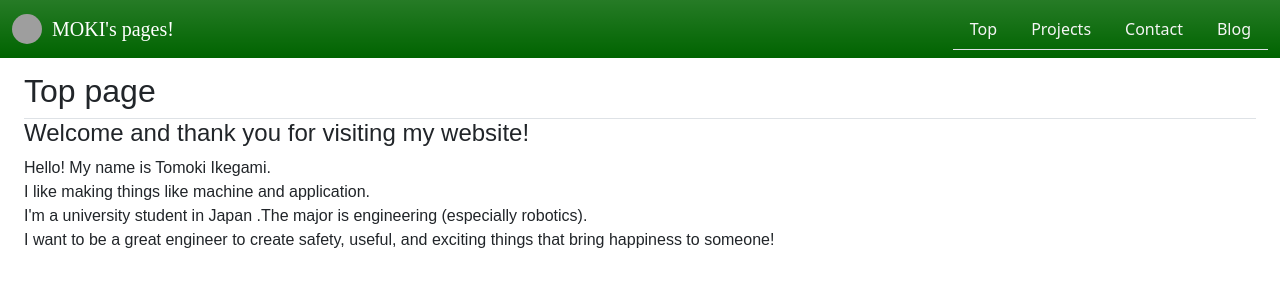
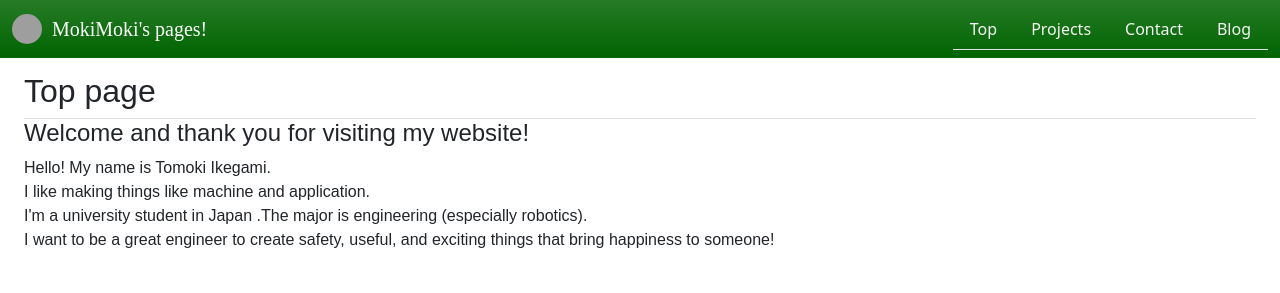
Before and after one commit to TomokiIkegami/my_project_site, a Django app: page /proj_overview/ in a window 1280 px wide. Shown: the top 293 px of the page. Run offline with Django 5.2, Linux system fonts and the light colour scheme; some libraries are stand-ins or nearby versions; grey boxes are pictures that could not be loaded.

Commit message:
ページ上部のタイトルを修正しました

```diff
--- a/templates/base.html
+++ b/templates/base.html
@@ -22,7 +22,7 @@
     <nav class="fixed-top navbar navbar-expand-lg navbar-dark bg-gradient bs-navbars" style='background-color:darkgreen;' id="bs-navbar">
         <div class="container-fluid">
           <a href="https://tomokiikegami.github.io/Happy_RC.github.io/"><img src="https://tomokiikegami.github.io/Happy_RC.github.io/images/profile.jpg" alt="tikegami_profile_image" width="30" height="30" class="rounded-circle"></a>
-          <a class="navbar-brand" href="/#"><span class="page_title">&nbsp;  MOKI's pages!</span></a>
+          <a class="navbar-brand" href="/#"><span class="page_title">&nbsp;  MokiMoki's pages!</span></a>
           <button class="navbar-toggler" type="button" data-bs-toggle="collapse" data-bs-target="#navbarNav" aria-controls="navbarNav" aria-expanded="false" aria-label="Toggle navigation">
             <span class="navbar-toggler-icon"></span>
           </button>
```
